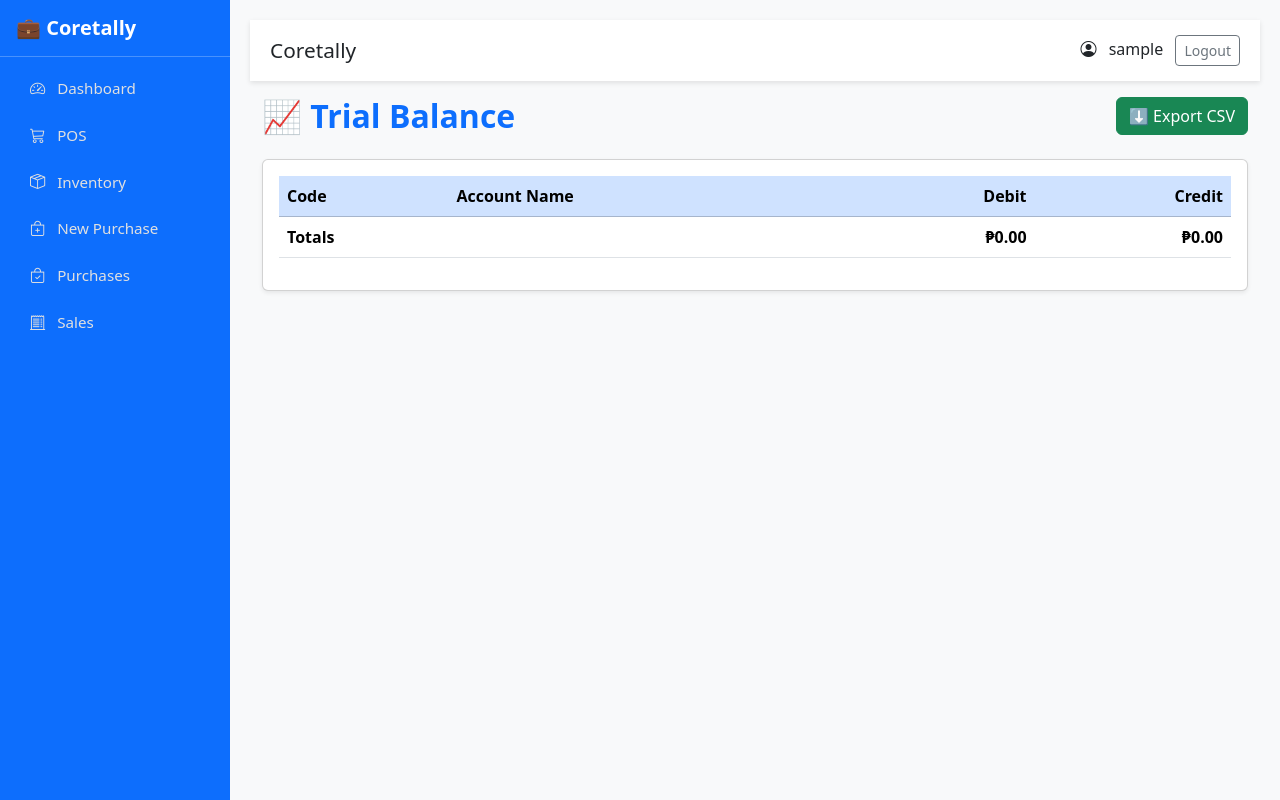
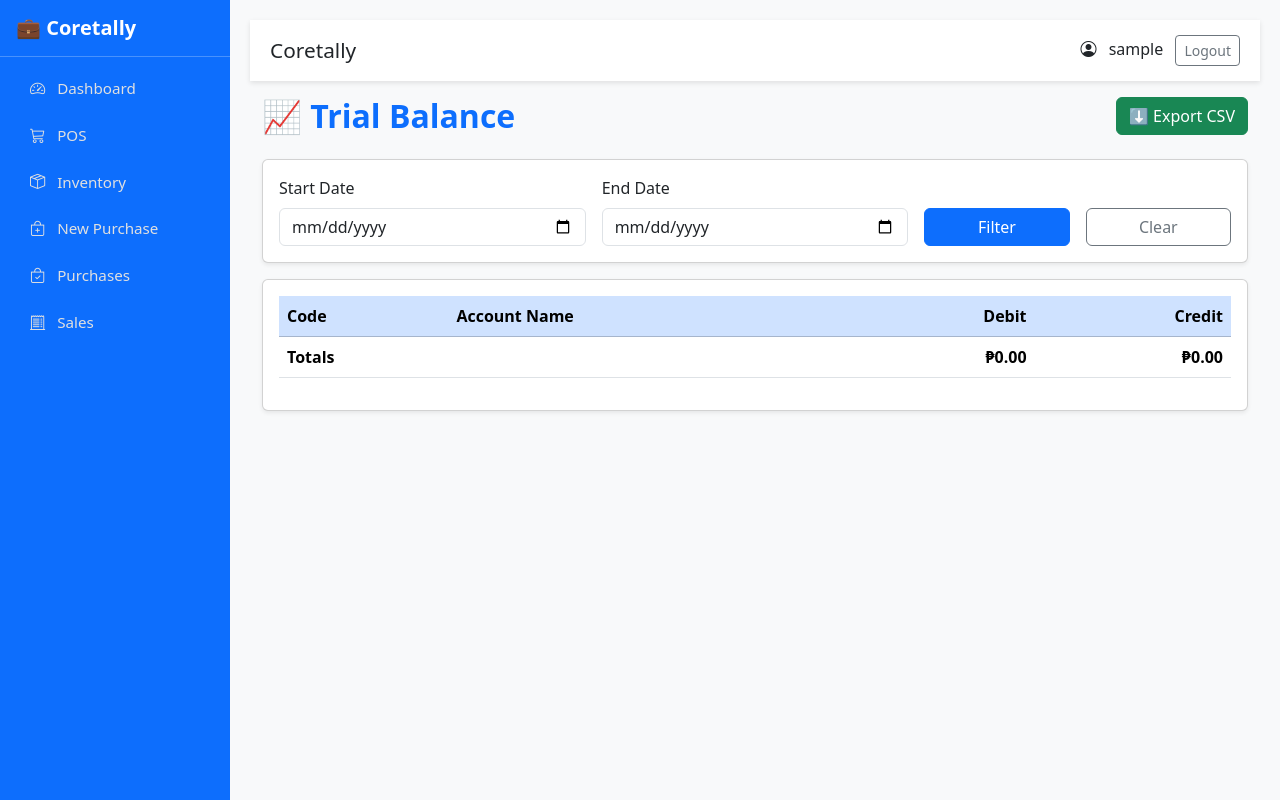
Before and after one commit to RefactorCore/casweb, a Flask app: template templates/trial_balance.html in a window 1280 px wide. Run offline with Flask 3, Linux system fonts and the light colour scheme; the template is opened without the code that fills it, so the values that code supplies are empty; the visitor is signed in with stand-in values (Sample User, id 1).

Commit message:
Add files via upload

```diff
--- a/templates/pos.html
+++ b/templates/pos.html
@@ -269,7 +269,7 @@ function updateStockOnPage(cartItems) {
 // --- END OF NEW FUNCTION ---
 
 function generateReceipt(cart, total, cash, change) {
-  let text = "       🧾 SIMPLE POS RECEIPT\n";
+  let text = "       🧾 RECEIPT\n";
   text += "--------------------------------\n";
   cart.forEach(i => text += `${i.name}\n  ${i.qty} × ₱${i.price.toFixed(2)} = ₱${(i.qty*i.price).toFixed(2)}\n`);
   text += "--------------------------------\n";
--- a/templates/trial_balance.html
+++ b/templates/trial_balance.html
@@ -6,6 +6,27 @@
         <a href="{{ url_for('reports.export_trial_balance') }}" class="btn btn-success">
             ⬇ Export CSV
         </a>
+    </div>
+
+    <div class="card shadow-sm mb-3">
+      <div class="card-body">
+        <form method="GET" action="" class="row g-3 align-items-end">
+          <div class="col-md-4">
+            <label for="start_date" class="form-label">Start Date</label>
+            <input type="date" class="form-control" id="start_date" name="start_date" value="{{ start_date }}">
+          </div>
+          <div class="col-md-4">
+            <label for="end_date" class="form-label">End Date</label>
+            <input type="date" class="form-control" id="end_date" name="end_date" value="{{ end_date }}">
+          </div>
+          <div class="col-md-2">
+            <button type="submit" class="btn btn-primary w-100">Filter</button>
+          </div>
+          <div class="col-md-2">
+            <a href="{{ request.path }}" class="btn btn-outline-secondary w-100">Clear</a>
+          </div>
+        </form>
+      </div>
     </div>
 
     <div class="card shadow-sm">
```
Also changed, not shown: templates/balance_sheet.html (+17 -0 lines), templates/income_statement.html (+21 -0 lines).
